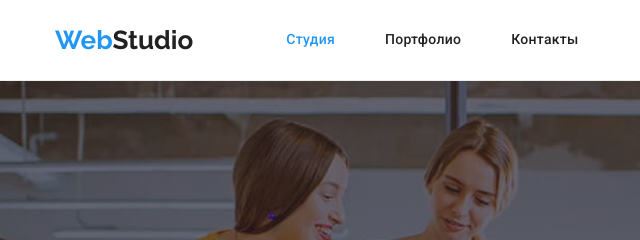
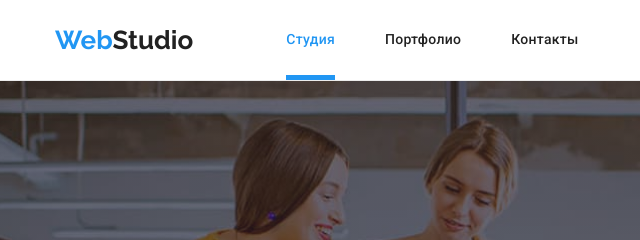
Before and after one commit to RomanKorotaev/goit-markup-hw-05, a plain HTML site: page index.html in a window 1280 px wide. Shown: the top 240 px of the page, 0-640 px from the left. Drawn offline with nearby package versions, Linux system fonts and the light colour scheme.

Commit message:
Сделано нижнее подчёркивание на текущей странице
Сделано нижнее подчёркивание на текущей странице в меню навигации

```diff
--- a/css/styles.css
+++ b/css/styles.css
@@ -151,11 +151,35 @@ header {
 .navigation-links:focus {
   color: var(--accent-color);
 }
+/* Это пример дочернего селектора (пример для себя)
+/*.navigation-links > .current*/
 
-.navigation-links > .current {
+.current {
+  position: relative;
   color: var(--accent-color);
   font-size: 66;
 }
+
+.current::after {
+  content: "";
+
+  position: absolute;
+  left: 0;
+  bottom: 0;
+
+  display: block;
+  width: 100%;
+  height: 5px;
+  background-color: var(--accent-color);
+
+  /*display: none; */
+}
+
+/*
+.current:hover::after {
+  display: block;
+}
+*/
 
 .header-contacts {
   margin-left: auto;
```
